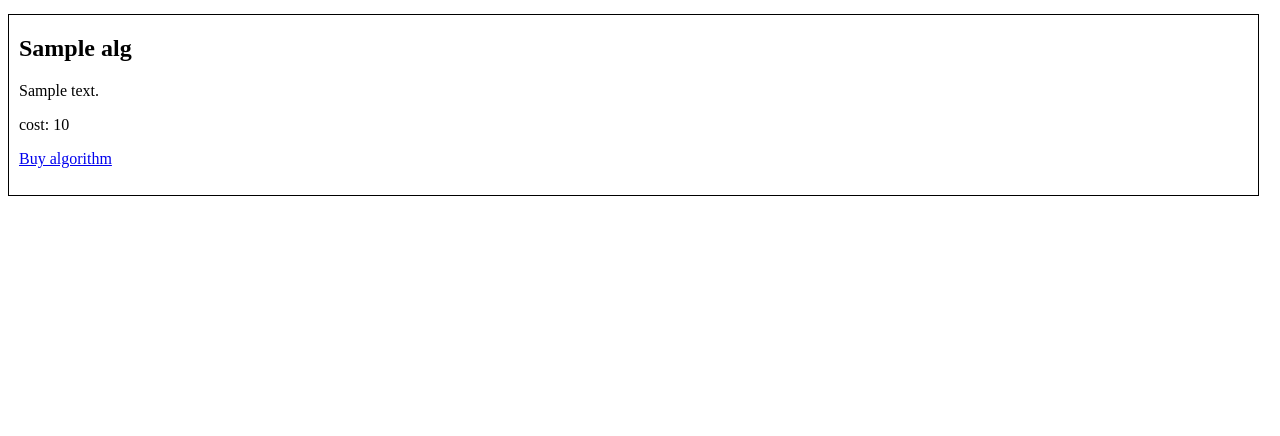
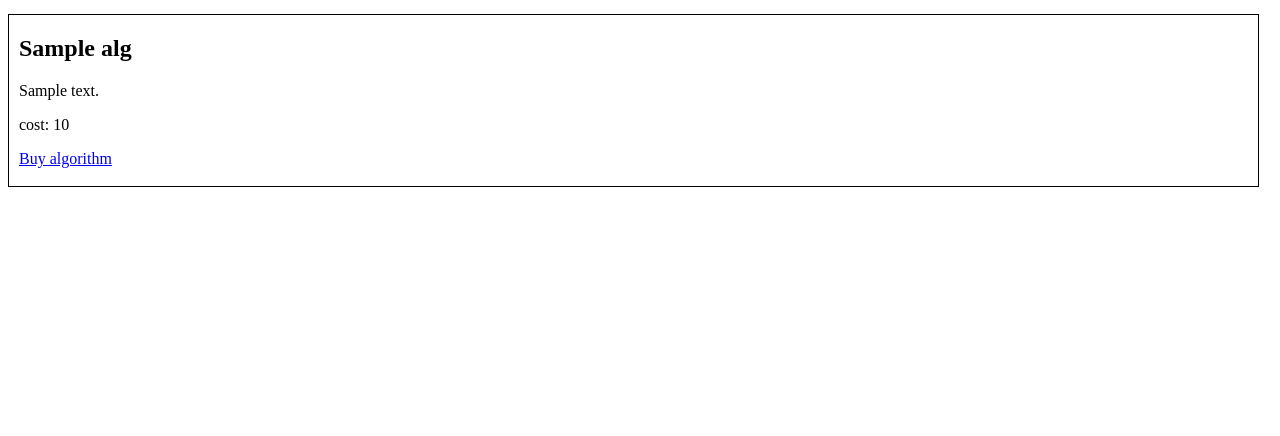
Before and after one commit to aobolensk/webforces, a Django app: page /store/ in a window 1280 px wide. Shown: the part 187-623 px from the top of the page. Run offline with Django 3.2, Linux system fonts and the light colour scheme; tables that the repository leaves empty hold one stand-in row (values such as "Sample post"); a database or web service that is not in the repository returns one stand-in record (values such as "Sample title").

Commit message:
[Frontend] small update for algs shortview

```diff
--- a/static/style.css
+++ b/static/style.css
@@ -16,7 +16,6 @@
 
 .algorithm_shortview {
     width:98%;
-    height:180px;
     padding-left: 10;
     border:1px solid #000;
     /* position: relative; */
--- a/templates/store.html
+++ b/templates/store.html
@@ -17,6 +17,7 @@
         {% else %}
             <a href="{{ algorithm.alg_id }}/buy">Buy algorithm</a>
         {% endif %}
+        <br><br>
     </div>
     <br>
 {% endfor %}
```
